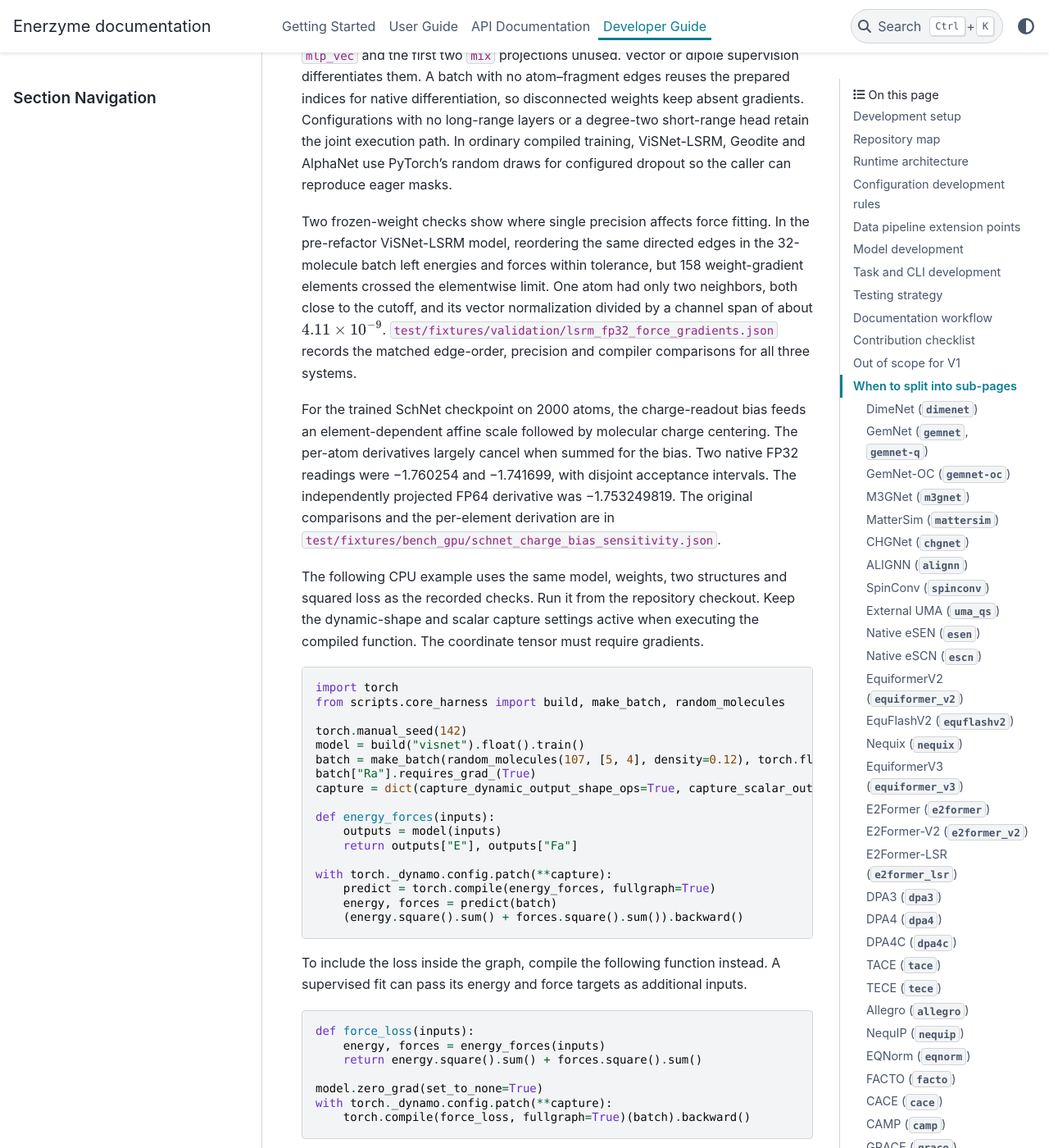
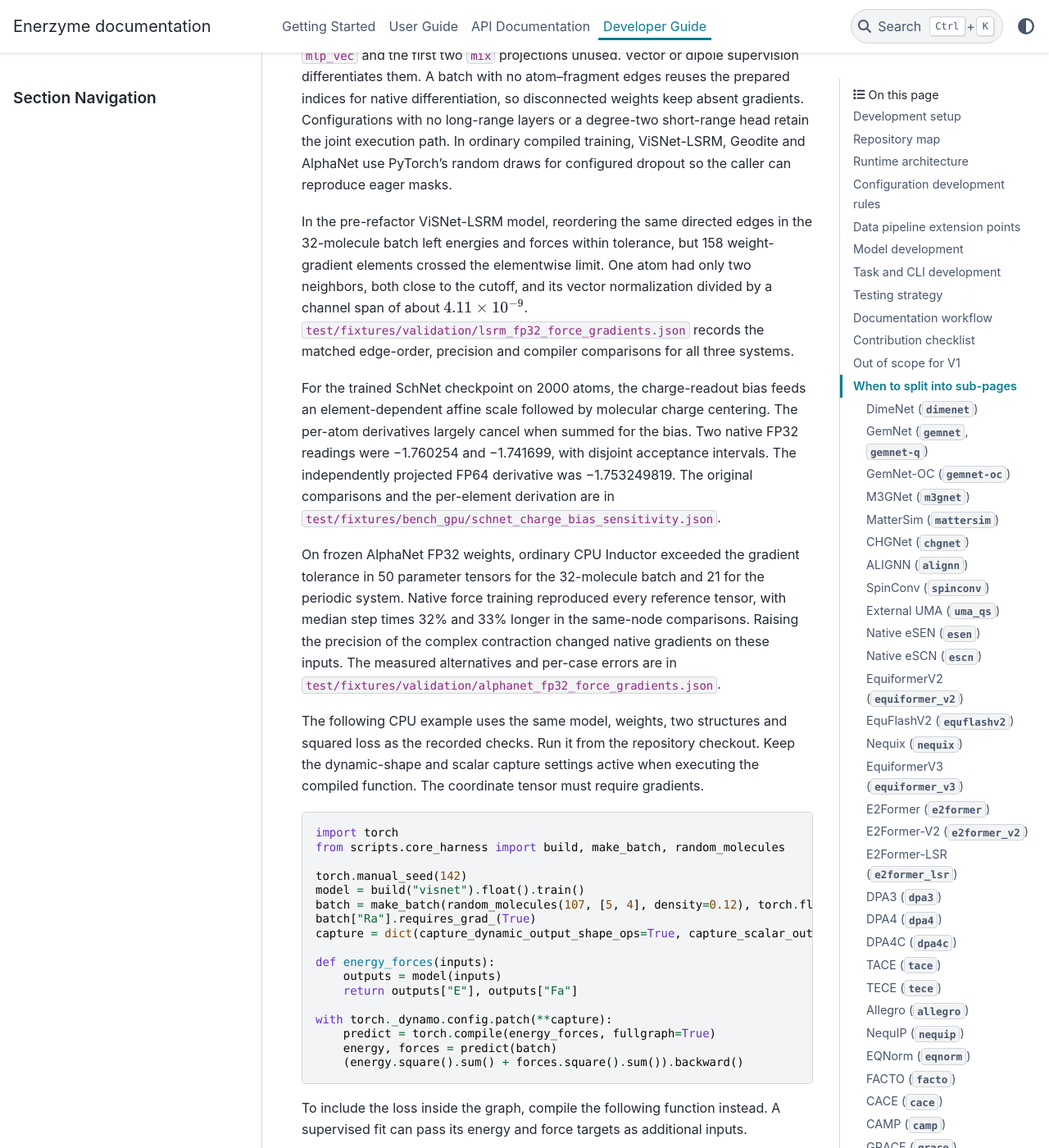
Before and after one commit to Benzoin96485/Enerzyme, a Sphinx documentation site: the page built from docs/developer_guide.rst, in a window 1280 px wide and 1400 px high, scrolled down 11649 px. Shown: the whole window at 82% size. Built offline with Sphinx 7.4.7 and the PyData theme 0.15.4, drawn with Linux system fonts in a browser that asks for light colours.

Commit message:
Quantify AlphaNet force-training tradeoffs and So3LR charge projection roundoff
Co-authored-by: Weiliang Luo <luowl7@mit.edu>

```diff
--- a/docs/developer_guide.rst
+++ b/docs/developer_guide.rst
@@ -447,7 +447,6 @@ layers or a degree-two short-range head retain the joint execution path.
 In ordinary compiled training, ViSNet-LSRM, Geodite and AlphaNet use PyTorch's
 random draws for configured dropout so the caller can reproduce eager masks.
 
-Two frozen-weight checks show where single precision affects force fitting.
 In the pre-refactor ViSNet-LSRM model, reordering the same directed edges
 in the 32-molecule batch left energies and forces within tolerance, but 158
 weight-gradient elements crossed the elementwise limit. One atom had only two
@@ -463,6 +462,14 @@ bias. Two native FP32 readings were −1.760254 and −1.741699, with disjoint
 acceptance intervals. The independently projected FP64 derivative was
 −1.753249819. The original comparisons and the per-element derivation are
 in :file:`test/fixtures/bench_gpu/schnet_charge_bias_sensitivity.json`.
+
+On frozen AlphaNet FP32 weights, ordinary CPU Inductor exceeded the gradient
+tolerance in 50 parameter tensors for the 32-molecule batch and 21 for the
+periodic system. Native force training reproduced every reference tensor,
+with median step times 32% and 33% longer in the same-node comparisons.
+Raising the precision of the complex contraction changed native gradients
+on these inputs. The measured alternatives and per-case errors are in
+:file:`test/fixtures/validation/alphanet_fp32_force_gradients.json`.
 
 The following CPU example uses the same model, weights, two structures and
 squared loss as the recorded checks. Run it from the repository checkout.
```
Also changed, not shown: 2 other files.
